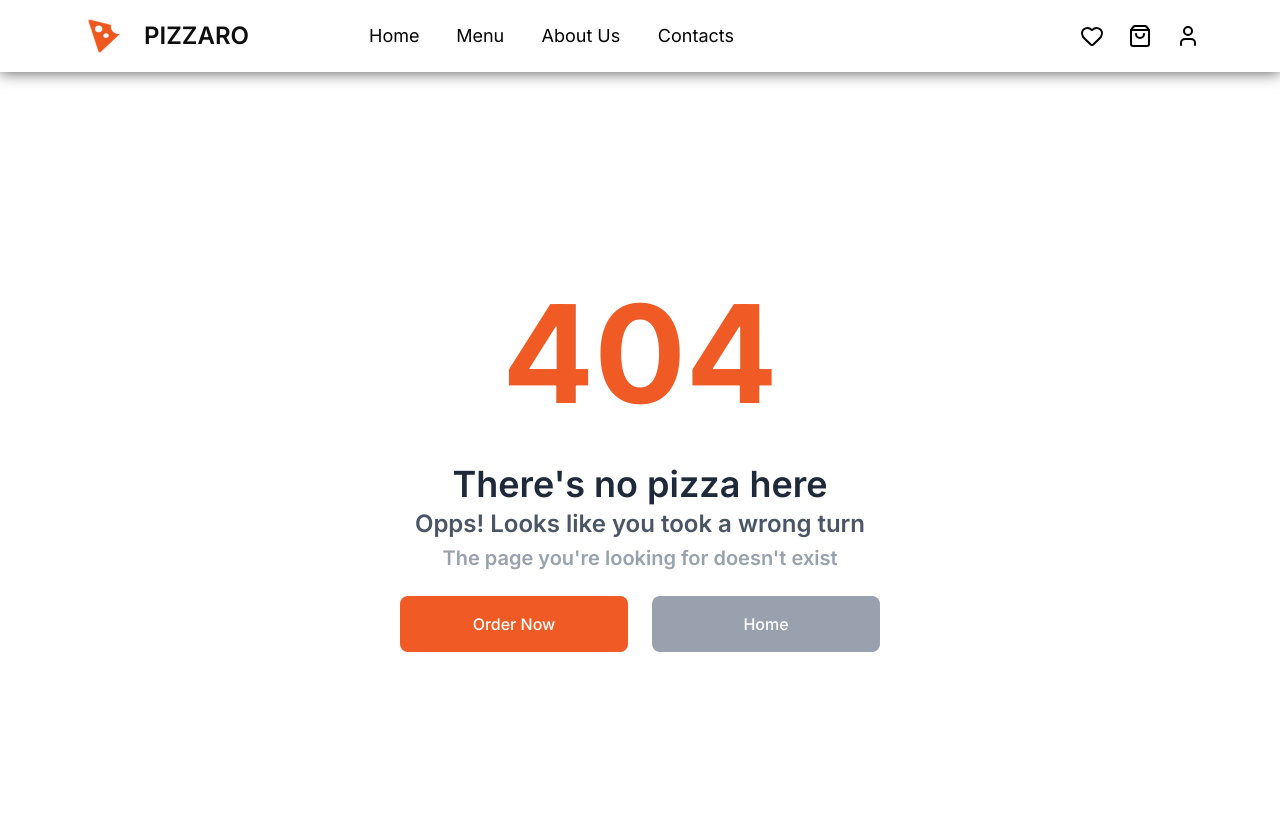
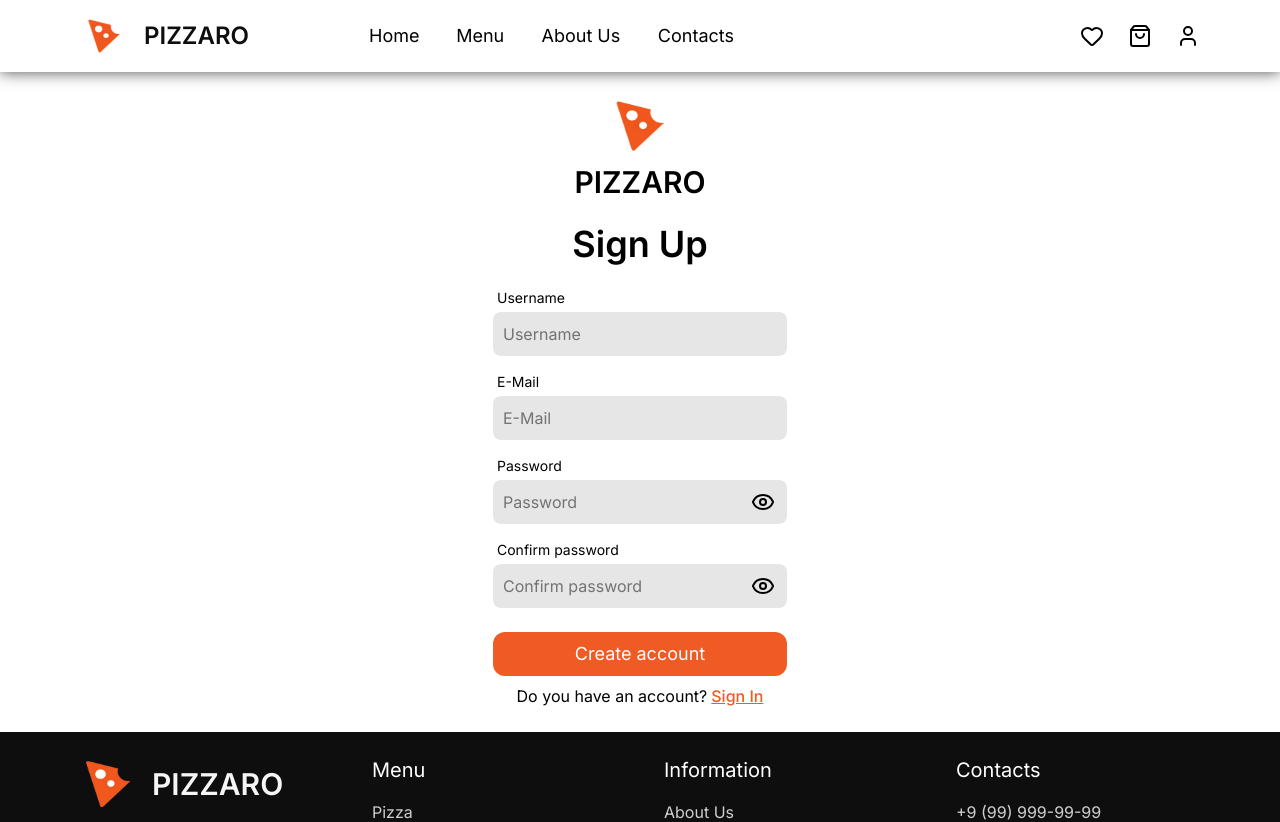
Before and after one commit to Alex-20031003/PIZZARO, a React (Vite) app: page /auth/sign-up in a window 1280 px wide. Shown: the top 822 px of the page. Built offline with nearby package versions, Linux system fonts and the light colour scheme.

Commit message:
feat(auth): add sign-in and sign-up pages

```diff
--- a/src/app/layouts/MainLayout.tsx
+++ b/src/app/layouts/MainLayout.tsx
@@ -17,7 +17,7 @@ export function MainLayout() {
     <div className='flex min-h-screen flex-col'>
       <Header onOpenCart={openCart} onOpenFavorite={openFavorite} onOpenUser={openUser} onOpenNavigation={openNavigation} />
 
-      <main className='flex-1'>
+      <main className='flex flex-col flex-1'>
         <Outlet />
       </main>
 
--- a/src/app/router/AppRouter.tsx
+++ b/src/app/router/AppRouter.tsx
@@ -8,6 +8,8 @@ const ContactsPage = lazy(() => import('@/pages/contacts'))
 const CheckoutPage = lazy(() => import('@/pages/checkout'))
 const NotFoundPage = lazy(() => import('@/pages/not-found'))
 const ProductPage = lazy(() => import('@/pages/product'))
+const AuthPage = lazy(() => import('@/pages/auth'))
+
 
 export default function AppRouter() {
   return (
@@ -18,6 +20,9 @@ export default function AppRouter() {
           <Route path='/menu' element={ <Navigate to='/menu/all' replace />} />
           <Route path='/menu/:categorySlug' element={<MenuPage />} />
           <Route path='/menu/:categorySlug/:productSlug' element={<ProductPage />} />
+          <Route path='/auth' element={<Navigate to='/auth/sign-in' replace />} />
+          <Route path='/auth/sign-in' element={<AuthPage mode='sign-in' />} />
+          <Route path='/auth/sign-up' element={<AuthPage mode='sign-up' />}/>
           <Route path='/about' element={<AboutPage />} />
           <Route path='/contacts' element={<ContactsPage />} />
           <Route path='/checkout' element={<CheckoutPage />} />
--- /dev/null
+++ b/src/pages/auth/index.ts
@@ -0,0 +1 @@
+export { default } from './ui/AuthPage';
--- /dev/null
+++ b/src/pages/auth/ui/AuthPage.tsx
@@ -0,0 +1,115 @@
+import Container from '@/shared/ui/Container';
+import logo from '@/assets/logo.svg'
+import { useState } from 'react';
+import { Eye, EyeOff } from 'lucide-react';
+import { Link } from 'react-router';
+
+type AuthPageProps = {
+  mode: 'sign-in' | 'sign-up'
+}
+
+export default function AuthPage({ mode }: AuthPageProps) {
+  const [isPasswordVisible, setIsPasswordVisible] = useState<boolean>(false)
+  const [isConfirmPasswordVisible, setIsConfirmPasswordVisible] = useState<boolean>(false)
+
+  return (
+    <section className='flex flex-1 flex-col py-6'>
+      <Container className='flex flex-1 flex-col items-center justify-center text-lg'>
+        <div className='flex flex-col items-center justify-center gap-2 mb-6'>
+          <img src={logo} alt='Logo PIZZARO' title='Logo PIZZARO' className='w-15 h-15' />
+          <h2 className='text-3xl font-semibold'>PIZZARO</h2>
+        </div>
+
+        <h1 className='capitalize text-4xl font-semibold mb-6'>{mode.replaceAll('-', ' ')}</h1>
+
+        <form
+          onSubmit={(e) => e.preventDefault()}
+          className='flex flex-col items-center'
+        >
+          {mode === 'sign-up' && (
+            <div className='w-full flex flex-col gap-1 mb-4'>
+              <label htmlFor='userName' className='text-sm pl-1'>Username</label>
+              <input
+                type='text'
+                name='userName'
+                id='userName'
+                placeholder='Username'
+                autoComplete='username'
+                required
+                className='p-2 border-2 border-transparent focus:border-2 focus:border-(--primary) outline-none transition-colors bg-[#E6E6E6] rounded-lg text-base w-full placeholder:text-base'
+              />
+            </div>
+          )}
+
+          <div className='w-full flex flex-col gap-1 mb-4'>
+            <label htmlFor='email' className='text-sm pl-1'>E-Mail</label>
+            <input
+              type='email'
+              name='email'
+              id='email'
+              placeholder='E-Mail'
+              autoComplete='email'
+              required
+              className='p-2 border-2 border-transparent focus:border-2 focus:border-(--primary) outline-none transition-colors bg-[#E6E6E6] rounded-lg text-base w-full placeholder:text-base'
+            />
+          </div>
+
+          <div className='relative flex flex-col gap-1 mb-4'>
+            <label htmlFor='password' className='text-sm pl-1'>Password</label>
+            <div className='relative flex flex-row'>
+              <input
+                type={`${isPasswordVisible ? 'text' : 'password'}`}
+                name='password'
+                id='password'
+                placeholder='Password'
+                required
+                autoComplete={mode === 'sign-in' ? 'current-password' : 'new-password'}
+                className='py-2 pl-2 pr-12 border-2 border-transparent focus:border-2 focus:border-(--primary) outline-none transition-colors bg-[#E6E6E6] rounded-lg text-base w-full placeholder:text-base'
+              />
+              <button
+                type='button'
+                onClick={() => setIsPasswordVisible(current => !current)}
+                className='absolute right-3 top-1/2 -translate-y-1/2 flex items-center justify-center'
+              >
+                {isPasswordVisible ? <EyeOff /> : <Eye />}
+              </button>
+            </div>
+          </div>
+
+          {mode === 'sign-up' && (
+            <div className='flex flex-col gap-1 mb-6'>
+              <label htmlFor='confirmPassword' className='text-sm pl-1'>Confirm password</label>
+              <div className='relative flex flex-row'>
+                <input
+                  type={`${isConfirmPasswordVisible ? 'text' : 'password'}`}
+                  name='confirmPassword'
+                  id='confirmPassword'
+                  placeholder='Confirm password'
+                  required
+                  autoComplete={mode === 'sign-up' ? 'new-password' : 'current-password'}
+                  className='py-2 pl-2 pr-12 border-2 border-transparent focus:border-2 focus:border-(--primary) outline-none transition-colors bg-[#E6E6E6] rounded-lg text-base w-full placeholder:text-base'
+                />
+                <button
+                  type='button'
+                  onClick={() => setIsConfirmPasswordVisible(current => !current)}
+                  className='absolute right-3 top-1/2 -translate-y-1/2 flex items-center justify-center'
+                >
+                  {isConfirmPasswordVisible ? <EyeOff /> : <Eye />}
+                </button>
+              </div>
+            </div>
+          )}
+
+          <button type='submit' className='mb-2 py-2 rounded-xl bg-(--primary) text-white w-full'>
+            {mode === 'sign-in' ? 'Sign In' : 'Create account'}
+          </button>
+
+          <div className='flex flex-row items-center gap-1'>
+            <p className='sm:text-base text-sm'>{mode === 'sign-in' ? `Don't you have an account?` : 'Do you have an account?'}</p>
+            <Link to={`${mode === 'sign-in' ? '/auth/sign-up' : '/auth/sign-in'}`} className='text-(--primary) underline font-medium sm:text-base text-sm'>{mode === 'sign-in' ? 'Sign Up' : 'Sign In'}</Link>
+          </div>
+        </form>
+      </Container>
+    </section>
+  )
+}
```
